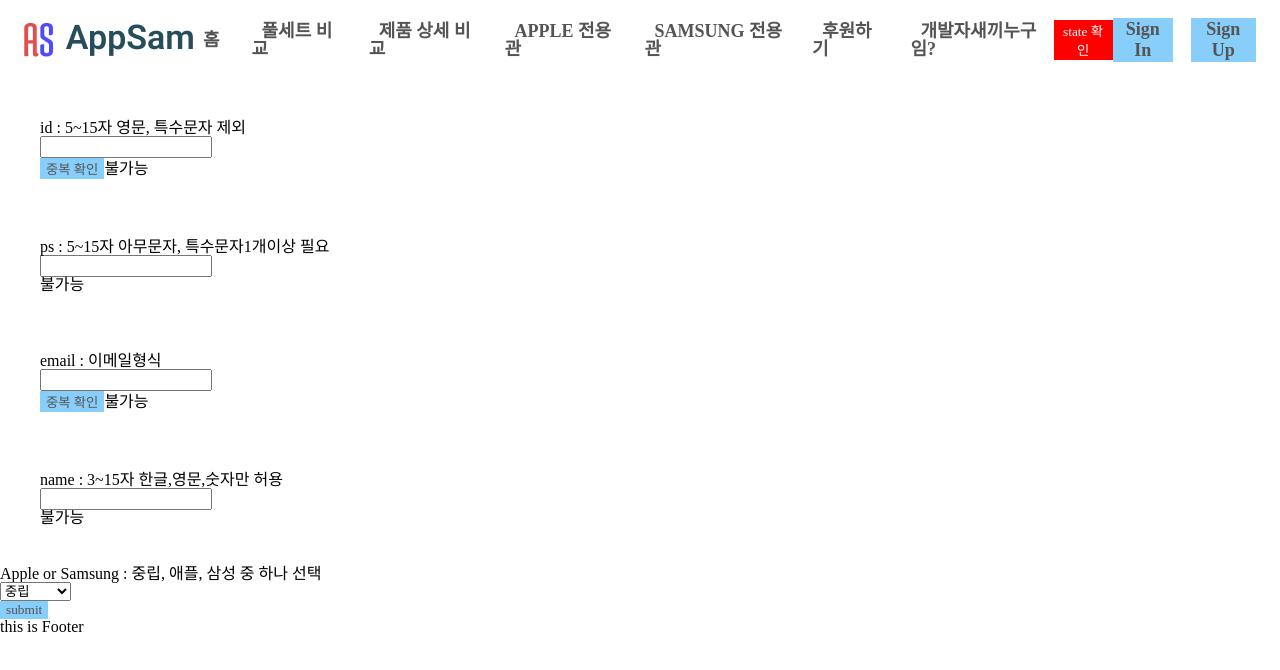
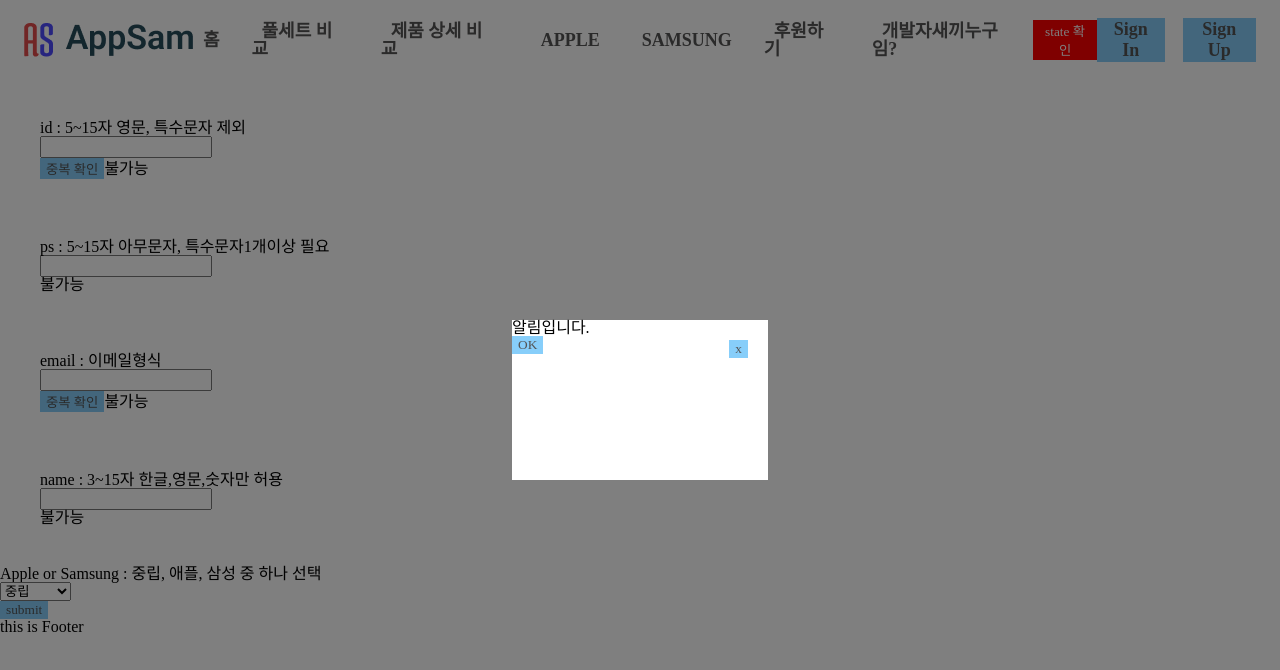
Before and after one commit to withoutthem/Appsam, a React (Create React App) app in the folder frontend/: page /sign in a window 1280 px wide. Shown: the top 670 px of the page. Built offline with nearby package versions, Linux system fonts and the light colour scheme; a web font is replaced by a local one.

Commit message:
feature/globalPopSetting/frontend

```diff
--- a/frontend/src/App.js
+++ b/frontend/src/App.js
@@ -29,7 +29,7 @@ import { jwtValidator } from './utils/isLogin'
 import { removeCookieJWT } from './utils/cookie'
 
 //store
-import { updateUserInfoTrue, updateUserInfoFalse } from './store';
+import { updateUserInfoTrue, updateUserInfoFalse, openPop } from './store';
 
 const App = () => {
   const location = useLocation(); //현재 location
@@ -44,13 +44,13 @@ const App = () => {
       })
       .catch(e => { //에러 시 userInfo, jwt 삭제
         if(e.etc !== 'No token'){ //토큰이 없으면 경고 창 없음. 조작된 토큰/만료 토큰은 경고를 띄워줌.
-          alert(e.message)
+          dispatch(openPop(e.message))
         }
         dispatch(updateUserInfoFalse()) //store의 user 삭제
         removeCookieJWT(); //jwt 삭제
       })
     }
-  },[location, dispatch]) //location 이동 시마다 호출(signIn/signUp 제외)
+  },[location.pathname, dispatch]) //location 이동 시마다 호출(signIn/signUp 제외)
 
   return (
     <div className="wrapper">
--- a/frontend/src/components/GlobalPop.jsx
+++ b/frontend/src/components/GlobalPop.jsx
@@ -2,7 +2,7 @@ import { useDispatch, useSelector } from "react-redux";
 import { closePop } from "../store";
 
 const GlobalPop = ()=>{
-    const result = useSelector(state => state)
+    const storeState = useSelector(state => state.globalPop)
     const dispatch = useDispatch();
     const nowClosePop = () =>{
         dispatch(closePop());
@@ -10,12 +10,14 @@ const GlobalPop = ()=>{
     return(
         <>
         {
-            result.globalPop.nowPopState &&
+            storeState.nowPopState &&
             <div className="globalPop">
                 <div className="globalPop_inner">
-                    <p>글로벌 팝업 테스트</p>
+                    <p>{storeState.nowMessage}</p>
                     <button onClick={nowClosePop}>OK</button>
+                    <button className="globalPop_xBtn" onClick={nowClosePop}>x</button>
                 </div>
+
             </div>
         }
         </>
--- a/frontend/src/components/Header.jsx
+++ b/frontend/src/components/Header.jsx
@@ -1,8 +1,8 @@
 import { useDispatch, useSelector } from "react-redux"
 import { Link, useNavigate } from "react-router-dom";
 import { removeCookieJWT } from '../utils/cookie';
-import { updateUserInfoFalse } from '../store';
-
+import { updateUserInfoFalse, openPop } from '../store';
+import { getCookieJWT } from '../utils/cookie';
 
 const Header = ()=>{
     const dispatch = useDispatch(); //store.js에 요청을 보내줌
@@ -17,6 +17,11 @@ const Header = ()=>{
         dispatch(updateUserInfoFalse());
     }
 
+    const testButton = ()=>{
+        console.log(storeState.user);
+        console.log(getCookieJWT())
+        dispatch(openPop('test입니다'))
+    }
 
     return(
         <div className="headerWrap">
@@ -28,13 +33,13 @@ const Header = ()=>{
                 <li><Link to='/'>홈</Link></li>
                 <li><Link to='/compareall'>풀세트 비교</Link></li>
                 <li><Link to='/compareone'>제품 상세 비교</Link></li>
-                <li><Link to='/apple'>APPLE 전용관</Link></li>
-                <li><Link to='/samsung'>SAMSUNG 전용관</Link></li>
+                <li><Link to='/apple'>APPLE</Link></li>
+                <li><Link to='/samsung'>SAMSUNG</Link></li>
                 <li><Link to='/donation'>후원하기</Link></li>
                 <li><Link to='/whosdev'>개발자새끼누구임?</Link></li>
             </ul>
             <div className="loginWrap">
-                <button onClick={()=>{console.log(storeState.user)}} style={{background:'red', color: '#fff'}}>state 확인</button>
+                <button onClick={()=>{testButton()}} style={{background:'red', color: '#fff'}}>state 확인</button>
                 {
                     !storeState.user.nowLogInState ?
                     <div className="signWrap">
--- a/frontend/src/pages/Sign.jsx
+++ b/frontend/src/pages/Sign.jsx
@@ -2,7 +2,7 @@ import { useState, useCallback } from "react"
 import { validation } from '../utils/validation'
 import axios from 'axios'
 import { useDispatch } from 'react-redux';
-import { updateUserInfoTrue } from "../store";
+import { updateUserInfoTrue, openPop } from "../store";
 import { useNavigate } from 'react-router-dom';
 import { setCookieJWT } from '../utils/cookie';
 
@@ -90,9 +90,9 @@ const Sign = () =>{
             .catch((e)=>{console.log(e)})
         }
         else{
-            alert('형식을 확인하세요.')
+            dispatch(openPop('형식을 확인하세요'))
         }
-    },[resMessage])
+    },[resMessage, dispatch])
 
     //submit 버튼
     const signUp = (e)=>{
@@ -103,28 +103,28 @@ const Sign = () =>{
             .then(result=>{
                 dispatch(updateUserInfoTrue(result.data.userInfo));
                 setCookieJWT(result.data.jwt)
-                alert(result.data.message);
+                dispatch(openPop(result.data.message));
             })
             .then(()=>{
                 navigate('/')
             })
             .catch(e => {
                 if(e.response.message){
-                    alert(e.response.message)
+                    dispatch(openPop(e.response.message))
                 }
                 else{
-                    alert(e)
+                    dispatch(openPop(e))
                 }
             })
         }
         else if(userInfo.id[1] && userInfo.ps[1] && userInfo.email[1] && userInfo.name[1] && userInfo.aors[1]){
-            alert('중복검사를 진행하세요.')
+            dispatch(openPop('중복검사를 진행하세요.'))
         }
         else if(isDuplicatedID && isDuplicatedEmail){
-            alert('형식에 맞는지 확인해주세요.')
+            dispatch(openPop('형식에 맞는지 확인해주세요.'))
         }
         else{
-            alert('다시 한번 확인해주세요.')
+            dispatch(openPop('다시 한번 확인해주세요.'))
         }
     }
 
--- a/frontend/src/pages/SignIn.jsx
+++ b/frontend/src/pages/SignIn.jsx
@@ -2,7 +2,7 @@ import { useState, useEffect } from "react";
 import axios from "axios";
 import { setCookieJWT } from "../utils/cookie";
 import { useDispatch } from "react-redux";
-import { updateUserInfoTrue } from "../store";
+import { updateUserInfoTrue, openPop } from "../store";
 import { useNavigate } from 'react-router-dom';
 
 const SignIn = ()=>{
@@ -40,7 +40,7 @@ const SignIn = ()=>{
     const submitBtn = (event, value)=>{
         event.preventDefault();
         if(buttonState){
-            alert('알 수 없는 에러입니다.')
+            dispatch(openPop('알 수 없는 에러입니다.'))
         }
         else{
             axios.post('/api/auth/signin', value)
@@ -56,7 +56,7 @@ const SignIn = ()=>{
                 navigate('/');
             })
             .catch(e=>{
-                alert(e.response.data.message ? e.response.data.message : e)
+                dispatch(openPop(e.response.data.message ? e.response.data.message : e))
             })
         }
     }
--- a/frontend/src/store.js
+++ b/frontend/src/store.js
@@ -24,11 +24,13 @@ const user = createSlice({
   const globalPop = createSlice({
     name : 'globalPop',
     initialState : {
-      nowPopState: false
+      nowPopState: true,
+      nowMessage : '알림입니다.',
     },
     reducers :{
       openPop(state, action){
         state.nowPopState = true;
+        state.nowMessage = action.payload;
       },
       closePop(state, action){
         state.nowPopState = false
--- a/frontend/src/style/main.css
+++ b/frontend/src/style/main.css
@@ -9,7 +9,7 @@
   background: rgba(0, 0, 0, 0.5);
 }
 
-.globalPop_inner {
+.globalPop .globalPop_inner {
   width: 20%;
   height: 20%;
   background: #fff;
@@ -17,6 +17,12 @@
   top: 50%;
   left: 50%;
   transform: translate(-50%, -50%);
+}
+
+.globalPop .globalPop_inner .globalPop_xBtn {
+  position: absolute;
+  top: 20px;
+  right: 20px;
 }
 
 .headerWrap {
--- a/frontend/src/style/main.scss
+++ b/frontend/src/style/main.scss
@@ -4,7 +4,8 @@
 
 //globalAlarm
 .globalPop{position:fixed; top:0; left:0; right:0; bottom:0;width:100vw; height:100vh; background:rgba(0,0,0,0.5);}
-.globalPop_inner { width:20%; height:20%; background:#fff; position:fixed; top:50%; left:50%; transform:translate(-50%,-50%);}
+.globalPop .globalPop_inner { width:20%; height:20%; background:#fff; position:fixed; top:50%; left:50%; transform:translate(-50%,-50%);}
+.globalPop .globalPop_inner .globalPop_xBtn {position:absolute; top:20px; right:20px; }
 
 // header
 .headerWrap{@include flexAlign(); font-weight: 600; height:80px; width:100%; justify-content: space-between; padding:0 24px;}
```
Also changed, not shown: 1 other file (tests, documents, lock files or other folders).
